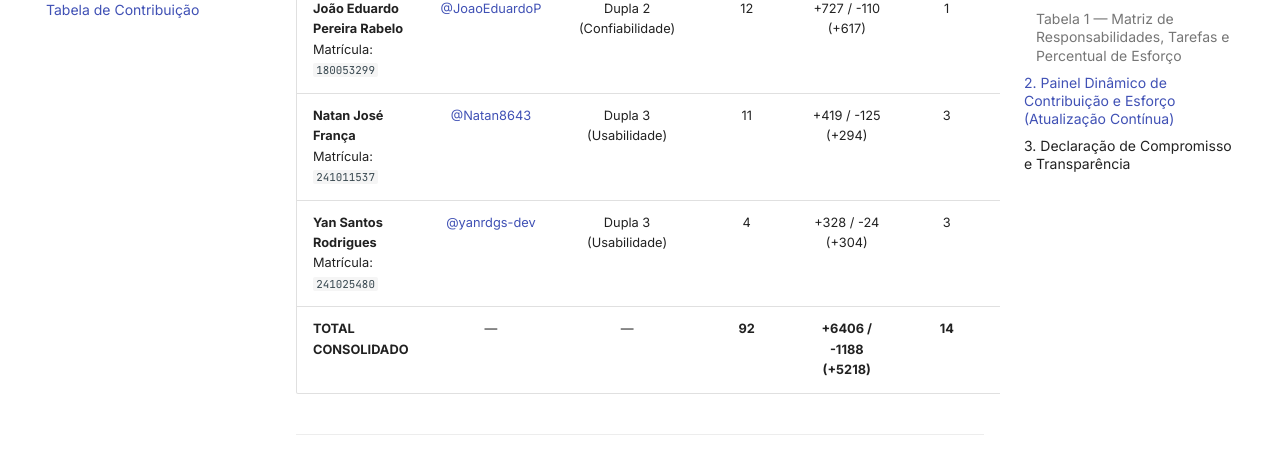
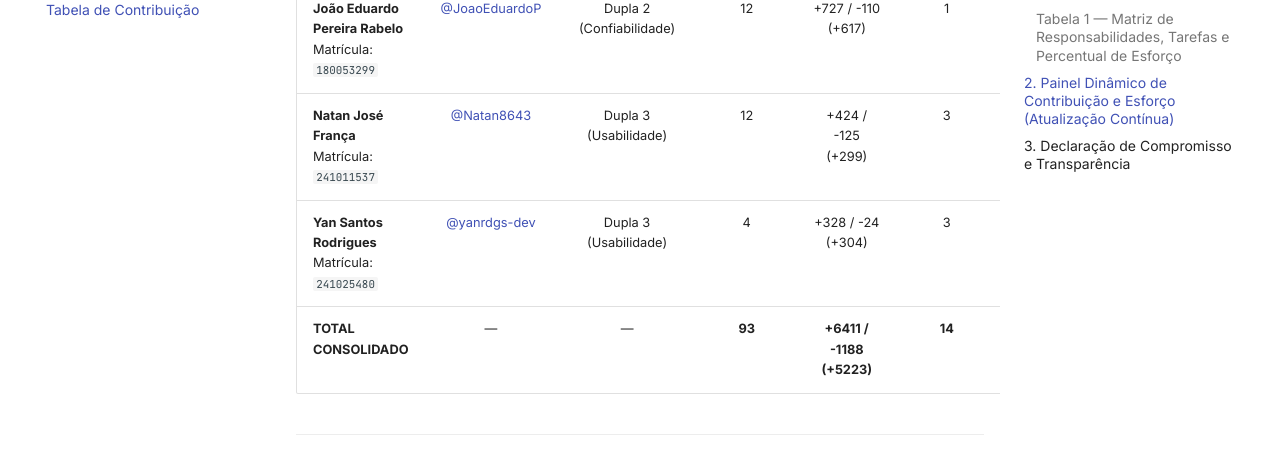
Before and after one commit to FCTE-Qualidade-de-Software-1/2026-2_T02_KAY_MCNULTY, an MkDocs documentation site: the page built from docs/gestao/tabela-contribuicao.md, in a window 1280 px wide and 900 px high, scrolled down 5589 px. Shown: the part 152-617 px from the top of the window. Built offline with MkDocs 1.6.1 and Material for MkDocs 9.7.7, drawn with Linux system fonts in a browser that asks for light colours; comment, search, counter and statistics services are not loaded.

Commit message:
feat(metrics): atualiza painel e snippets de métricas PSM [skip ci]

```diff
--- a/snippets/contributions-summary.md
+++ b/snippets/contributions-summary.md
@@ -4,6 +4,6 @@
 | **Nicole Jovita Fernandes**<br>Matrícula: `241012347` | [@nicolejovita](https://github.com/nicolejovita) | Dupla 1 (Compatibilidade) | 25 | +825 / -154 (+671) | 7 | 9,5h | R$ 831,73 | **24,36%** |
 | **Davi Ursolino de Oliveira**<br>Matrícula: `241012202` | [@DaviUrsulino](https://github.com/DaviUrsulino) | Dupla 2 (Confiabilidade) | 8 | +776 / -145 (+631) | 2 | 6,0h | R$ 525,30 | **15,38%** |
 | **João Eduardo Pereira Rabelo**<br>Matrícula: `180053299` | [@JoaoEduardoP](https://github.com/JoaoEduardoP) | Dupla 2 (Confiabilidade) | 12 | +727 / -110 (+617) | 1 | 4,0h | R$ 350,20 | **10,26%** |
-| **Natan José França**<br>Matrícula: `241011537` | [@Natan8643](https://github.com/Natan8643) | Dupla 3 (Usabilidade) | 11 | +419 / -125 (+294) | 3 | 4,5h | R$ 393,97 | **11,54%** |
+| **Natan José França**<br>Matrícula: `241011537` | [@Natan8643](https://github.com/Natan8643) | Dupla 3 (Usabilidade) | 12 | +424 / -125 (+299) | 3 | 4,5h | R$ 393,97 | **11,54%** |
 | **Yan Santos Rodrigues**<br>Matrícula: `241025480` | [@yanrdgs-dev](https://github.com/yanrdgs-dev) | Dupla 3 (Usabilidade) | 4 | +328 / -24 (+304) | 3 | 4,5h | R$ 393,97 | **11,54%** |
-| **TOTAL CONSOLIDADO** | — | — | **92** | **+6406 / -1188 (+5218)** | **14** | **39,0h** | **R$ 3.414,45** | **100,00%** |
+| **TOTAL CONSOLIDADO** | — | — | **93** | **+6411 / -1188 (+5223)** | **14** | **39,0h** | **R$ 3.414,45** | **100,00%** |
```
Also changed, not shown: 2 other files.
